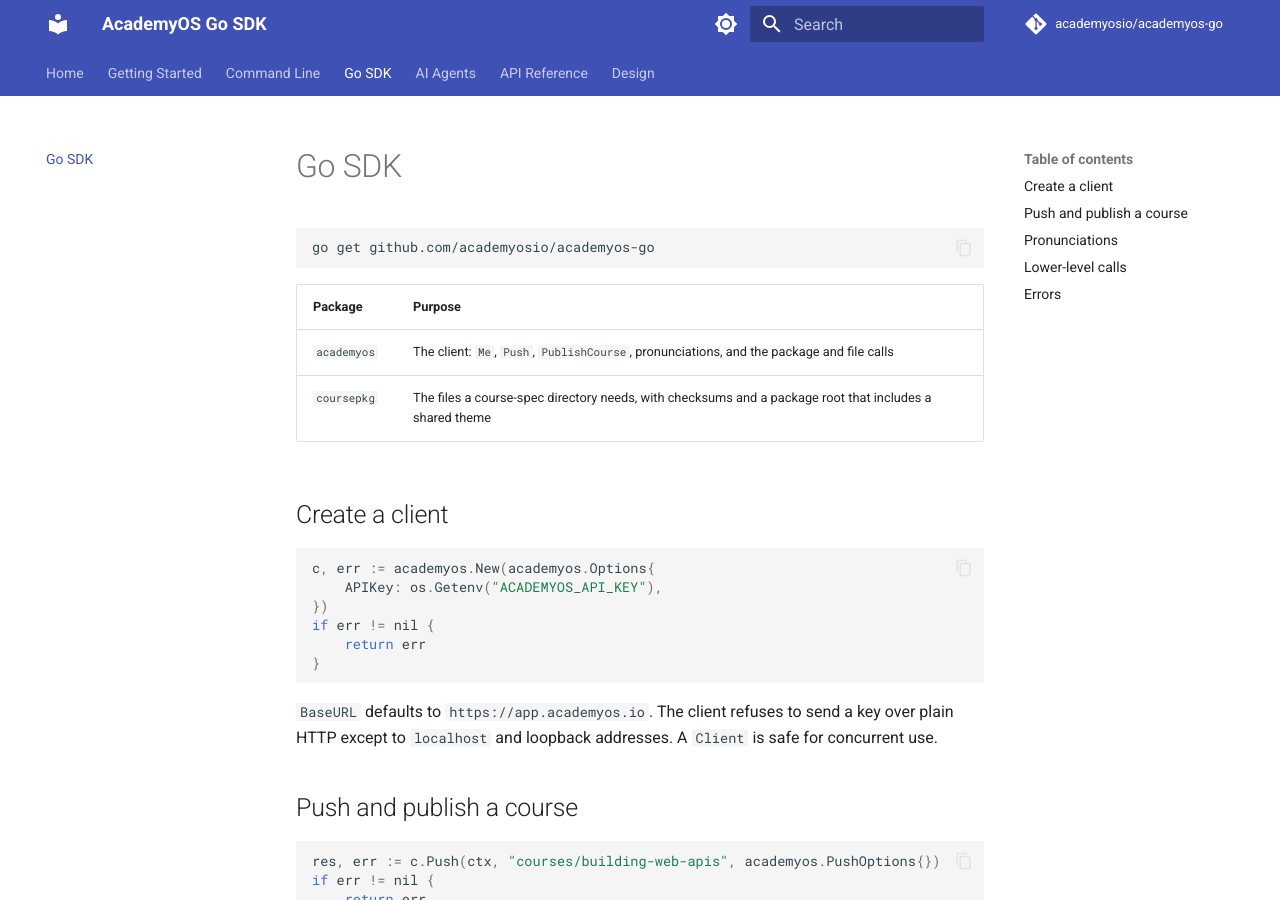
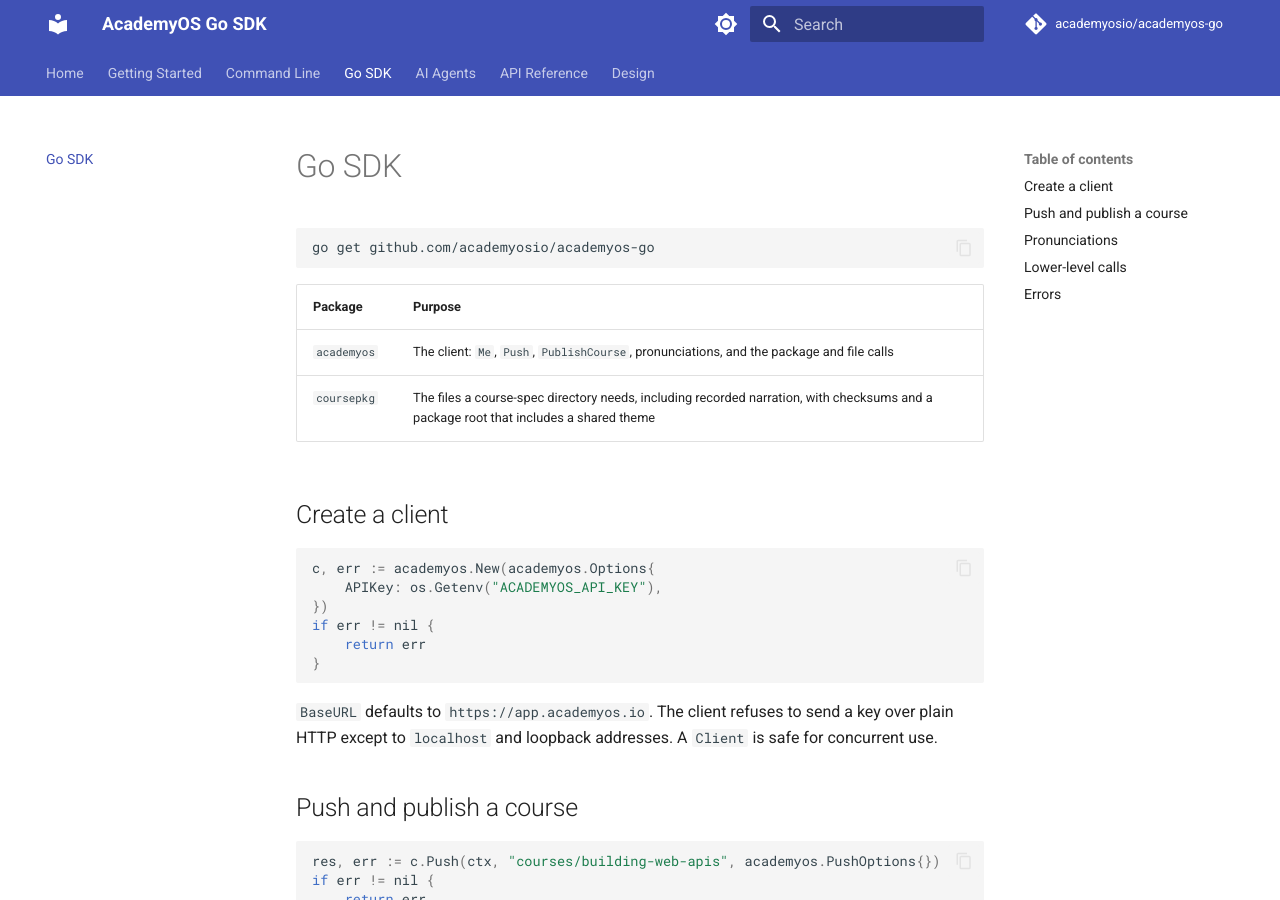
Before and after one commit to academyosio/academyos-go, an MkDocs documentation site: the page built from docs/sdk.md, in a window 1280 px wide and 900 px high. Built offline with MkDocs 1.6.1 and Material for MkDocs 9.7.7, drawn with Linux system fonts in a browser that asks for light colours; comment, search, counter and statistics services are not loaded.

Commit message:
docs: mention recorded narration in push and coursepkg
Co-Authored-By: Claude Opus 5.5 <noreply@anthropic.com>

```diff
--- a/docs/sdk.md
+++ b/docs/sdk.md
@@ -7,7 +7,7 @@ go get github.com/academyosio/academyos-go
 | Package | Purpose |
 | --- | --- |
 | `academyos` | The client: `Me`, `Push`, `PublishCourse`, pronunciations, and the package and file calls |
-| `coursepkg` | The files a course-spec directory needs, with checksums and a package root that includes a shared theme |
+| `coursepkg` | The files a course-spec directory needs, including recorded narration, with checksums and a package root that includes a shared theme |
 
 ## Create a client
 
```
Also changed, not shown: README.md (+4 -2 lines).
